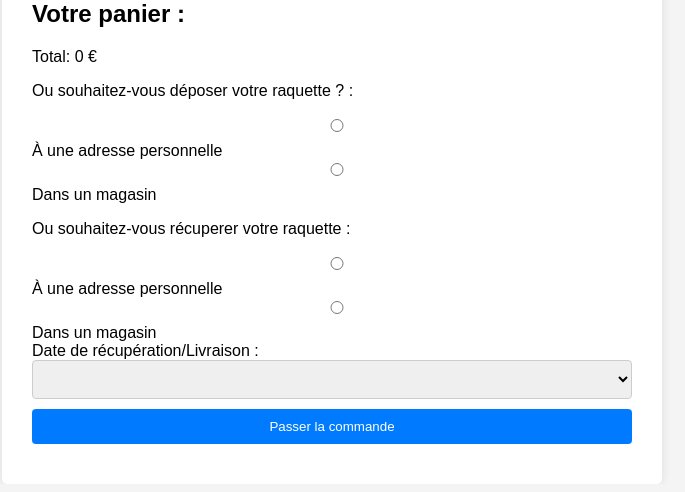
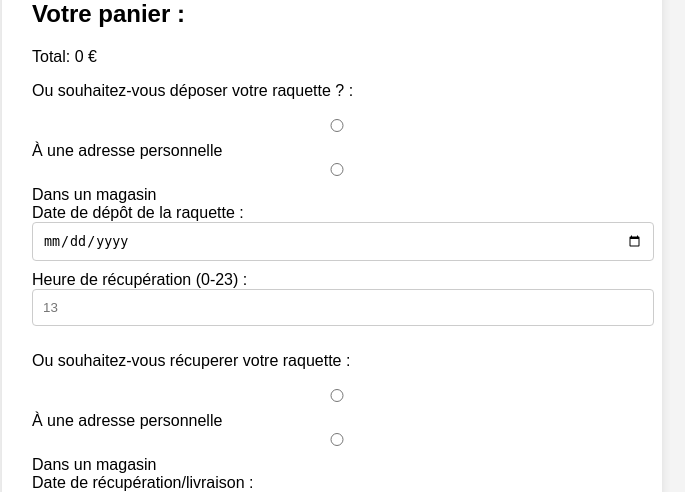
Before and after one commit to DamienBataillardGOATT/goatt-tools, a Flask app: template templates/index.html in a window 1280 px wide. Shown: the part 353-845 px from the top of the page, without its empty margins (308-993 px from the left). Before the commit the page ends 797 px from the top, so only its background shows below. Run offline with Flask 3, Linux system fonts and the light colour scheme; the template is opened without the code that fills it, so the values that code supplies are empty.

Commit message:
21th commit

```diff
--- a/app.py
+++ b/app.py
@@ -122,6 +122,7 @@ def submit_order():
     option_recuperation = request.form['option_recuperation']
     option_livraison = request.form['option_livraison']
     date_livraison = request.form['date_recuperation']
+    heure_recuperation = request.form['heure_recuperation']
 
      # Préparer les données pour la récupération
     if option_recuperation == 'adresse':
@@ -138,11 +139,10 @@ def submit_order():
     # Créer un dictionnaire avec les données de la commande
     order_data = {
         'Articles': f"{request.form['cordage_quantite']}x {request.form['cordage_id']}",
-        'Type de commande': 'cordage',
+        'Date de récupération': request.form['date_depot'],
+        'Heure de récupération': int(heure_recuperation),
         'Adresse de récupération': adresse_recuperation if option_recuperation == 'adresse' else None,
-
         'Adresse de livraison': adresse_livraison if option_livraison == 'adresse' else None,
-
     }
 
     # Stockez les données de la commande dans la session pour les utiliser après la création ou la récupération du client
--- a/templates/client.html
+++ b/templates/client.html
@@ -27,10 +27,10 @@
             <input type="source" id="source" name="source" placeholder="Tiktok, Youtube, Facebook, ..." required>
 
             <label for="nom">Comment t'appelles-tu ?</label>
-            <input type="text" id="nom" name="nom" placeholder="Ex: André" required>
+            <input type="text" id="nom" name="nom" placeholder="Ex: Nguyen" required>
 
             <label for="prenom"></label>
-            <input type="text" id="prenom" name="prenom" placeholder="Ex: Nguyen" required>
+            <input type="text" id="prenom" name="prenom" placeholder="Ex: Christophe" required>
 
             <label for="datedenaissance">Quel est ta date de naissance :</label>
             <input type="date" id="datedenaissance" name="datedenaissance" required>
--- a/templates/index.html
+++ b/templates/index.html
@@ -60,6 +60,18 @@
             </select>
         </div>
 
+        <!-- Sélection de la date de récupération de la raquette -->
+        <div>
+            <label for="date_depot">Date de dépôt de la raquette :</label>
+            <input type="date" id="date_depot" name="date_depot" required>
+        </div>
+
+        <!-- Sélection de l'heure de récupération de la raquette en heures pleines -->
+        <div>
+            <label for="heure_recuperation">Heure de récupération (0-23) :</label>
+            <input type="number" id="heure_recuperation" name="heure_recuperation" min="0" max="23" step="1" placeholder="13" required>
+        </div>
+
         <!-- Option de livraison -->
         <div>
             <p>Ou souhaitez-vous récuperer votre raquette :</p>
@@ -86,8 +98,8 @@
             </select>
         </div>
 
-        <!-- Sélection de la date de récupération -->
-        <label for="date_recuperation">Date de récupération/Livraison :</label>
+        <!-- Sélection de la date de récupération/livraison -->
+        <label for="date_recuperation">Date de récupération/livraison :</label>
         <select id="date_recuperation" name="date_recuperation">
         <!-- Les options de date seront ajoutées ici par JavaScript -->
         </select>
```
